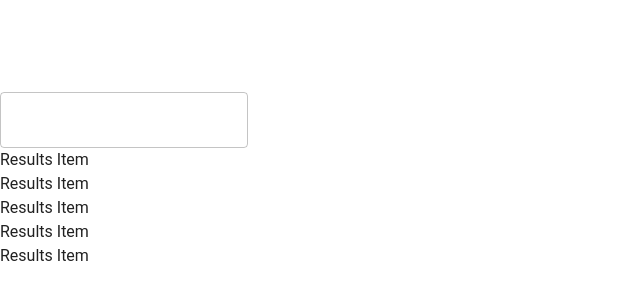
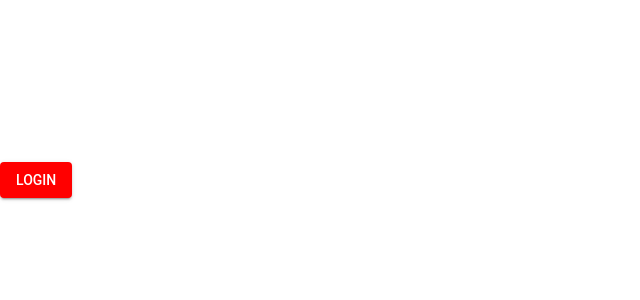
Before and after one commit to code-shark0/Spotify-Catalog, a React (Vite) app: page / in a window 1280 px wide. Shown: the part 220-520 px from the top of the page, without its empty margins (0-640 px from the left). Built offline with nearby package versions, Linux system fonts and the light colour scheme.

Commit message:
Implemented auth.ts
Added auth by taking pieces of various code examples and modifying them here. This has not yet been tested or verified in any way

```diff
--- a/src/App.tsx
+++ b/src/App.tsx
@@ -1,13 +1,13 @@
 import { ThemeProvider } from '@emotion/react';
 import { CssBaseline } from '@mui/material';
 import theme from './theme';
-import Homepage from './pages/HomePage';
+import LoginPage from './pages/LoginPage';
 
 function App() {
   return (
     <ThemeProvider theme={theme}>
 			<CssBaseline />
-			<Homepage />
+			<LoginPage />
 		</ThemeProvider>
   )
 }
```
